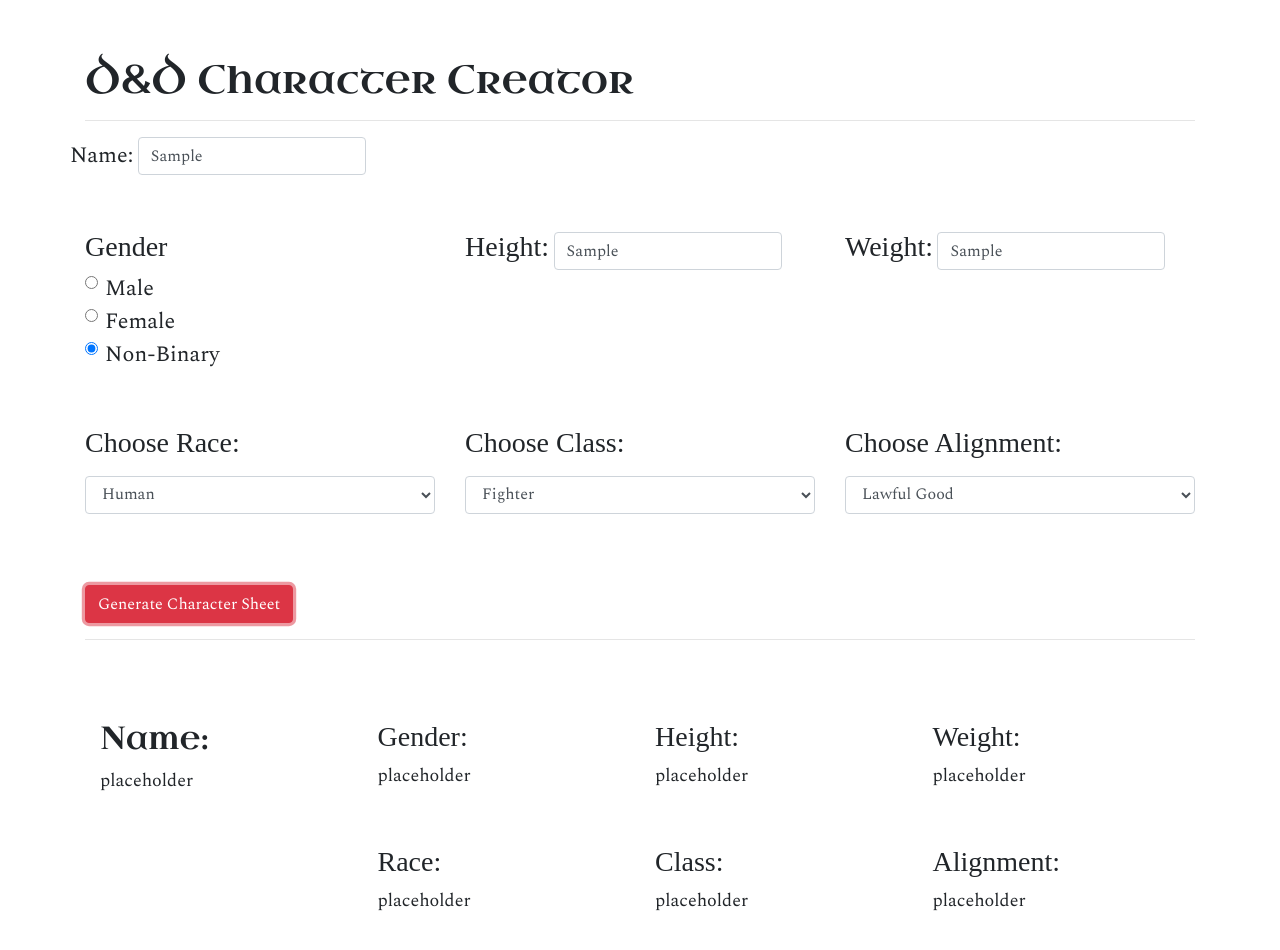
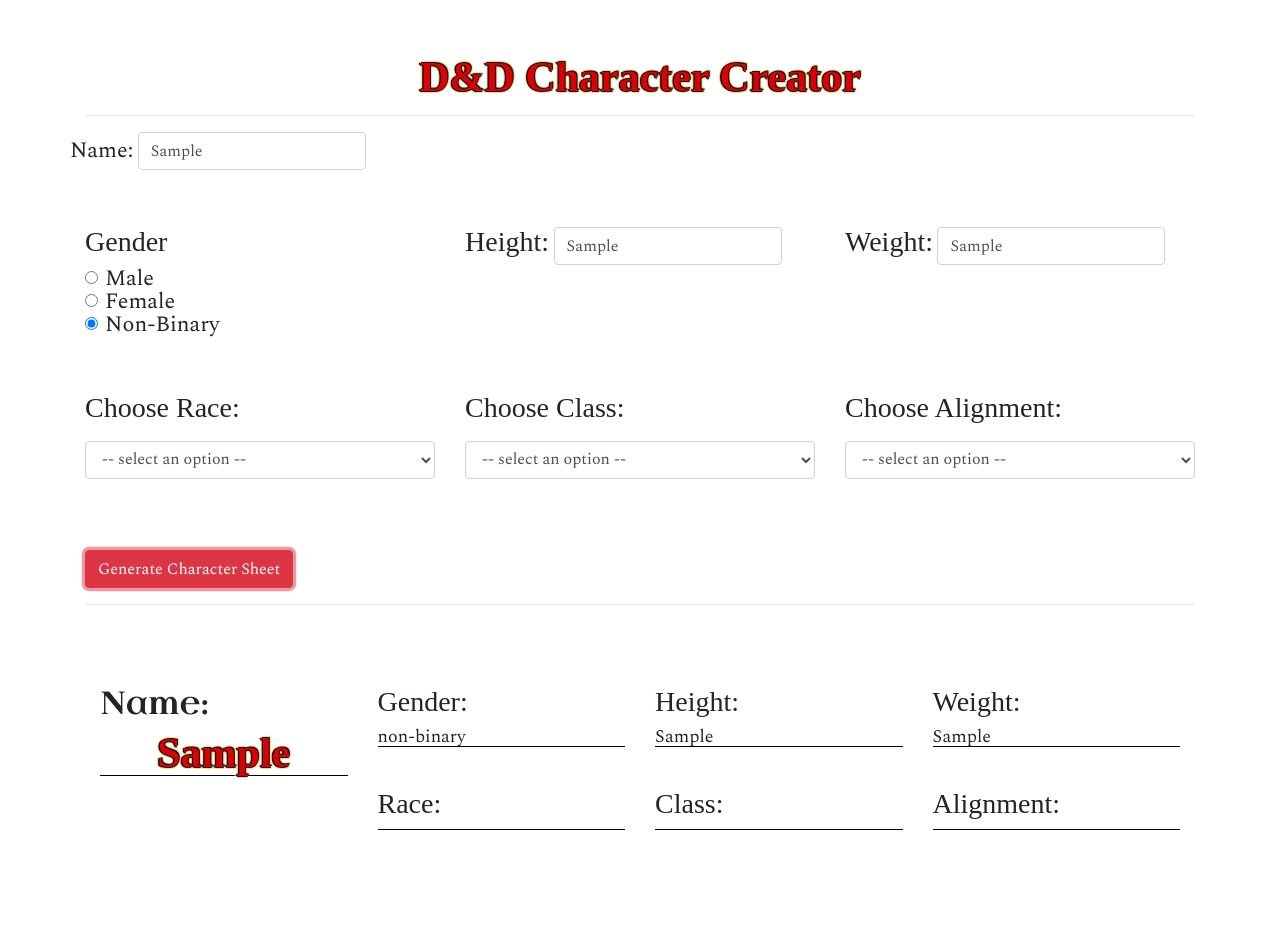
Before and after one commit to swampcamel/character-sheet, a plain HTML site: page index.html in a window 1280 px wide. Both pictures are taken after typing "Sample", "Sample", "Sample" into the empty fields and a click on the button "Generate Character Sheet". After the commit the page ends 924 px from the top, so only its background shows below. Drawn offline with nearby package versions, Linux system fonts and the light colour scheme; a web font is replaced by a local one.

Commit message:
add additional styles and populate form with new js

```diff
--- a/css/styles.css
+++ b/css/styles.css
@@ -1,10 +1,12 @@
 label {
   font-size: 22px;
+  line-height: 23px;
 }
 
 body {
   font-family: 'Spectral', serif;
   font-size: 18px;
+  line-height: 19px;
 }
 
 h3, h4, h5, h6 {
@@ -26,3 +28,24 @@
 #sheet {
   margin-top: 80px;
 }
+
+.marcellus {
+  font-family: 'Marcellus SC', serif;
+  font-size: 42px;
+  line-height: 43px;
+  font-weight: bold;
+  text-align: center;
+  color: #DA0104;
+  text-shadow: 0px 1px 1px #000,
+                -1px 0px 1px #000,
+                1px -1px 1px #000,
+                -1px 0px 1px #000,
+                0px 2px 2px #F4EEB2,
+              	-2px 0px 2px #F4EEB2,
+  					     2px -2px 2px #F4EEB2,
+          	      -2px 0px 2px #F4EEB2;
+}
+
+.underline {
+  border-bottom: 1px solid #000;
+}
--- a/index.html
+++ b/index.html
@@ -11,7 +11,7 @@
   <body>
     <div class="container">
       <div class="header">
-        <h1>D&D Character Creator</h1>
+        <h1 class="marcellus">D&D Character Creator</h1>
       </div>
       <hr>
       <form id="generator">
@@ -70,6 +70,7 @@
           <div class="form-group">
             <label for="race-select"><h3>Choose Race: </h3></label>
             <select class="form-control" id="race-select">
+              <option disabled selected value> -- select an option -- </option>
               <option>Human</option>
               <option>Dwarf</option>
               <option>Elf</option>
@@ -83,6 +84,7 @@
           <div class="form-group">
             <label for="class-select"><h3>Choose Class: </h3></label>
             <select class="form-control" id="class-select">
+              <option disabled selected value> -- select an option -- </option>
               <option>Fighter</option>
               <option>Rogue</option>
               <option>Wizard</option>
@@ -96,6 +98,7 @@
           <div class="form-group">
             <label for="align-select"><h3>Choose Alignment: </h3></label>
             <select class="form-control" id="align-select">
+              <option disabled selected value> -- select an option -- </option>
               <option>Lawful Good</option>
               <option>Neutral Good</option>
               <option>Chaotic Good</option>
@@ -116,35 +119,48 @@
       <div class="row">
         <div class="col col-3">
           <h2>Name: </h2>
-          <p>placeholder</p>
+          <div class="underline" id="c-name">
+          </div>
         </div>
         <div class="col col-9">
           <div class="row">
             <div class="col">
               <h3>Gender: </h3>
-              <p>placeholder</p>
+              <div class="underline" id="c-gender">
+                <p></p>
+              </div>
             </div>
             <div class="col">
               <h3>Height: </h3>
-              <p>placeholder</p>
+              <div class="underline" id="c-height">
+                <p></p>
+              </div>
             </div>
             <div class="col">
               <h3>Weight: </h3>
-              <p>placeholder</p>
+              <div class="underline" id="c-weight">
+                <p></p>
+              </div>
             </div>
           </div> <!--close inner row 1-->
           <div class="row">
             <div class="col">
               <h3>Race: </h3>
-              <p>placeholder</p>
+              <div class="underline" id="c-race">
+                <p></p>
+              </div>
             </div>
             <div class="col">
               <h3>Class: </h3>
-              <p>placeholder</p>
+              <div class="underline" id="c-class">
+                <p></p>
+              </div>
             </div>
             <div class="col">
               <h3>Alignment: </h3>
-              <p>placeholder</p>
+              <div class="underline" id="c-align">
+                <p></p>
+              </div>
             </div>
           </div> <!--close inner row 2-->
         </div> <!--close right col-->
--- a/js/scripts.js
+++ b/js/scripts.js
@@ -2,12 +2,38 @@
   $("form#generator").submit(function(event) {
     event.preventDefault();
     var nameVar = $("#name-input").val();
+    console.log(nameVar);
     var genderVar = $("input:radio[name=gender]:checked").val();
+    console.log(genderVar);
     var heightVar = $("#height-input").val();
+    console.log(heightVar);
     var weightVar = $("#weight-input").val();
+    console.log(weightVar);
     var raceVar = $("#race-select").val();
+    console.log(raceVar);
     var classVar = $("#class-select").val();
+    console.log(classVar);
     var alignVar = $("#align-select").val();
+    console.log(alignVar);
 
+// ================================================
+// This area reserved for branching statement that does the following:
+//
+// 1. Checks _each_ form input value for an existing value
+//
+// 2. Branch 1 (: true) to an empty value, toggles css display: none; asking user to fill out all form fields before submitting.  Breakpoint in script after css toggle script.
+//
+// 3. Branch 2 (: false) executes the remaing script below.
+// ================================================
+
+    $("#c-name").text(nameVar);
+    $("#c-name").addClass("marcellus");
+    console.log($("#c-name").val());
+    $("#c-gender").text(genderVar);
+    $("#c-height").text(heightVar);
+    $("#c-weight").text(weightVar);
+    $("#c-race").text(raceVar);
+    $("#c-class").text(classVar);
+    $("#c-align").text(alignVar);
   });
 });
```
